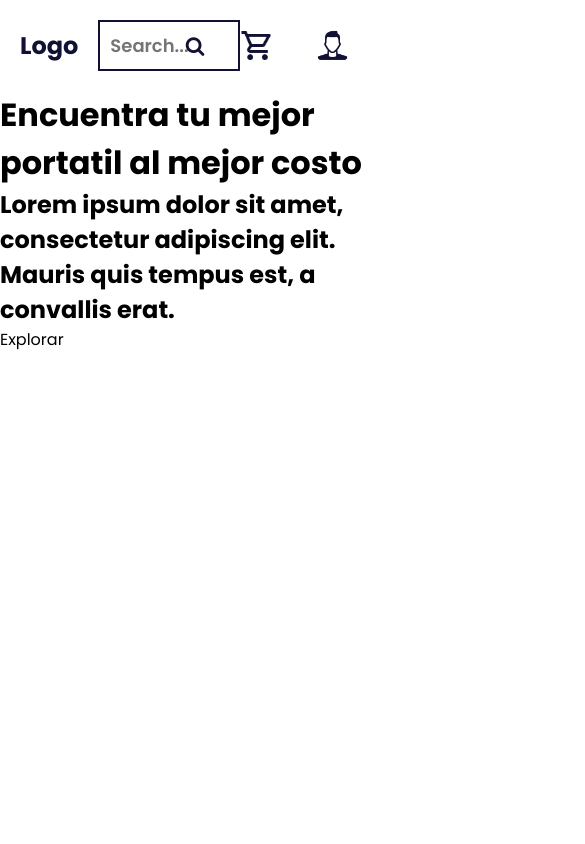
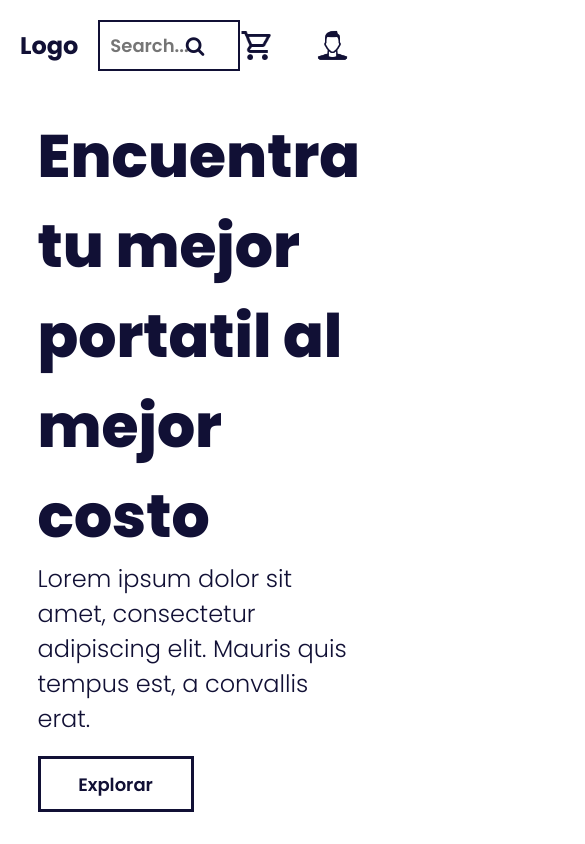
Before and after one commit to Paragua48596/ecommerce-sample-react, a React (Create React App) app: page / in a window 390 px wide. Shown: the top 844 px of the page, 585 px wide, since content can reach past the window. Built offline with nearby package versions, Linux system fonts and the light colour scheme.

Commit message:
Creamos estilos del banner y sus media queries.

```diff
--- a/src/public/styles/App.css
+++ b/src/public/styles/App.css
@@ -12,6 +12,7 @@
 body {
   width: 100%;
   min-height: 100vh;
+  color: var(--fontColor);
 }
 
 /* Menu */
@@ -80,3 +81,85 @@ input[type="text"] {
   cursor: pointer;
   transform: scale(1.2);
 }
+
+/* Banner */
+.banner {
+  padding: 20px;
+
+  display: flex;
+  flex-direction: column;
+  justify-content: center;
+  align-items: center;
+}
+
+.grid {
+  width: 85%;
+  height: 100%;
+
+  display: grid;
+  grid-template-columns: repeat(12, 1fr);
+  grid-gap: 20px;
+}
+
+.banner__content {
+  grid-column: 1 / 7;
+}
+
+.banner__image {
+  grid-column: 7 / 13;
+
+  display: flex;
+  justify-content: center;
+  align-items: center;
+}
+
+.banner__image img {
+  width: 100%;
+}
+
+.banner__headline {
+  font-size: 60px;
+  font-weight: 800;
+}
+
+.banner__subheader {
+  font-weight: 300;
+}
+
+.btn {
+  width: 150px;
+  height: 50px;
+
+  display: flex;
+  justify-content: center;
+  align-items: center;
+
+  font-size: 18px;
+  font-weight: 600;
+  color: var(--fontColor);
+  border: 3px solid var(--fontColor);
+  margin: 20px 0;
+  transition: 0.2s;
+}
+
+.btn:hover {
+  cursor: pointer;
+  background: var(--fontColor);
+  color: #FFF;
+}
+
+@media screen and (max-width: 950px) {
+  .grid {
+    width: 90%;
+  }
+
+  .banner__content,
+  .banner__image {
+    grid-column: 1 / -1;
+  }
+
+  .banner__image img {
+    height: 100%;
+    object-fit: cover;
+  }
+}
```
